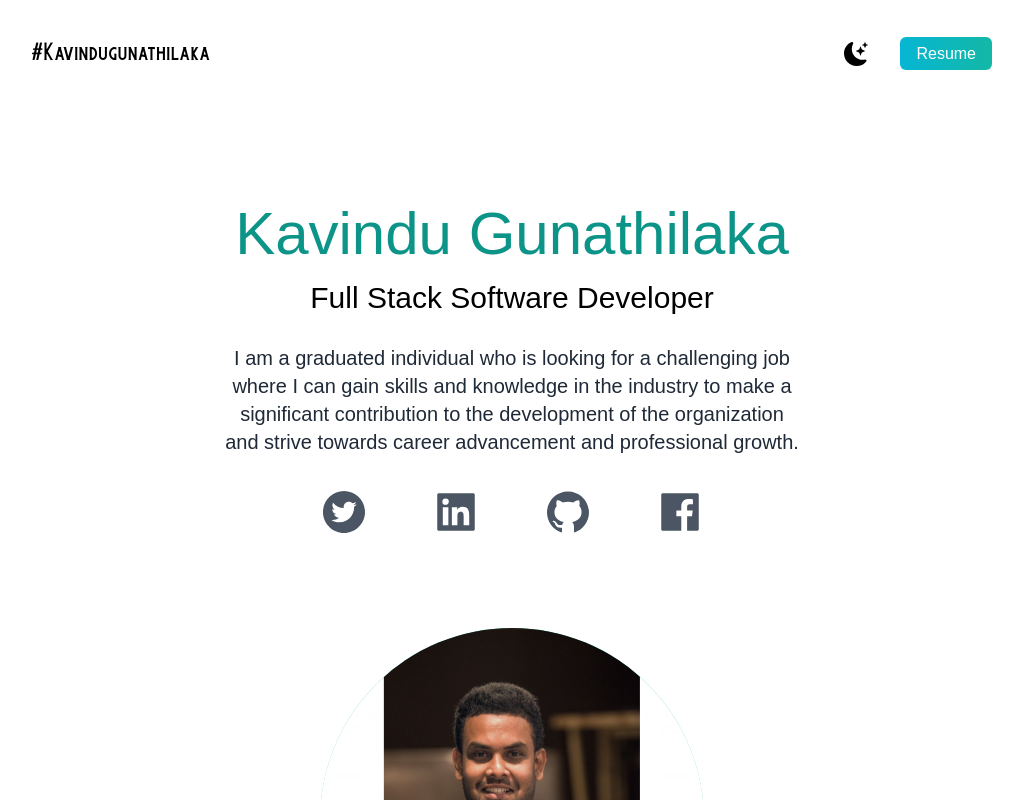
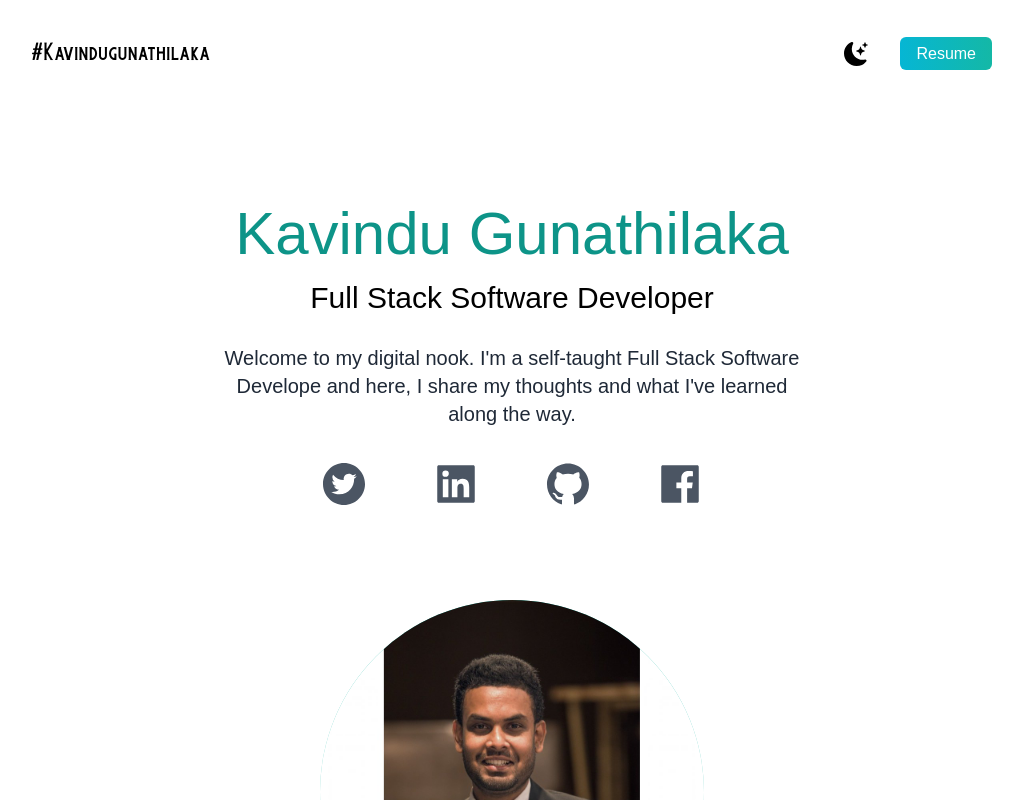
Before and after one commit to kavindugunathilaka/portfolioX, a Next.js app: page / in a window 1280 px wide. Shown: the top 800 px of the page, without its empty margins (128-1151 px from the left). Built offline with nearby package versions, Linux system fonts and the light colour scheme.

Commit message:
new taught

```diff
--- a/pages/index.js
+++ b/pages/index.js
@@ -85,11 +85,7 @@ export default function Home() {
             Full Stack Software Developer
             </h3>
             <p className="text-md py-5 leading-8 text-gray-800 dark:text-gray-200 max-w-xl mx-auto md:text-xl">
-            I am a graduated individual who is looking for a challenging
-          job where I can gain skills and knowledge in the industry to
-          make a significant contribution to the development of the
-              organization and strive towards career advancement and
-              professional growth.
+            Welcome to my digital nook. I'm a self-taught Full Stack Software Develope  and here, I share my thoughts and what I've learned along the way.
 
             </p>
             <div className="text-5xl flex justify-center gap-16 py-3 text-gray-600 dark:text-gray-400">
```
